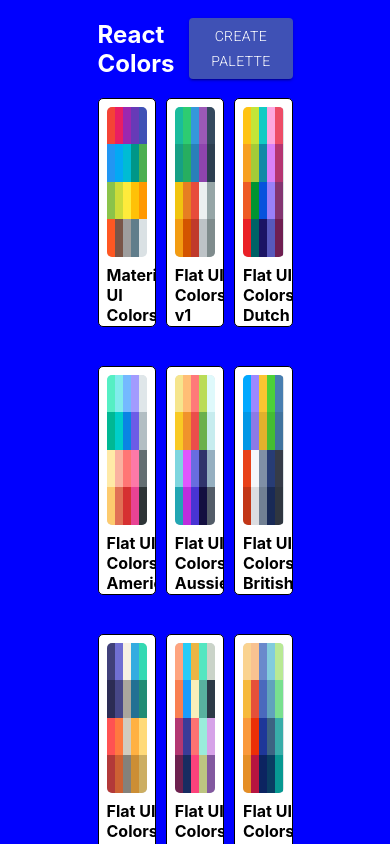
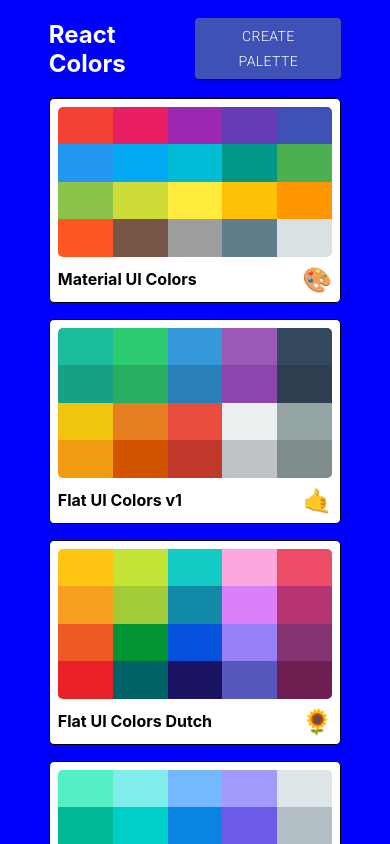
Before and after one commit to OsvaldoSalomon/ReactColorsApp, a React (Create React App) app: page / in a window 390 px wide. Shown: the top 844 px of the page. Built offline with nearby package versions, Linux system fonts and the light colour scheme.

Commit message:
Make PaletteList responsive

```diff
--- a/src/components/Palettes/styles/MiniPaletteStyles.js
+++ b/src/components/Palettes/styles/MiniPaletteStyles.js
@@ -4,14 +4,12 @@
         border: "1px solid black",
         borderRadius: "5px",
         padding: "0.5rem",
-        paddingBottom: "1.7rem",
         position: "relative",
         overflow: "hidden",
         cursor: "pointer",
         "&:hover svg": {
             opacity: 1
         },
-
     },
     colors: {
         backgroundColor: "#dae1e4",
--- a/src/components/Palettes/styles/PaletteListStyles.js
+++ b/src/components/Palettes/styles/PaletteListStyles.js
@@ -1,18 +1,25 @@
+import sizes from "./sizes";
+
 export default {
     root: {
         backgroundColor: "blue",
         height: "100vh",
-        overflow: "auto",
         display: "flex",
         alignItems: "flex-start",
-        justifyContent: "center"
+        justifyContent: "center",
     },
     container: {
         width: "50%",
         display: "flex",
         alignItems: "flex-start",
         flexDirection: "column",
-        flexWrap: "wrap"
+        flexWrap: "wrap",
+        [sizes.down("xl")]: {
+            width: "80%"
+        },
+        [sizes.down("xs")]: {
+            width: "75%"
+        },
     },
     nav: {
         display: "flex",
@@ -30,6 +37,13 @@
         width: "100%",
         display: "grid",
         gridTemplateColumns: "repeat(3, 30%)",
-        gridGap: "5%"
+        gridGap: "2.5rem",
+        [sizes.down("md")]: {
+            gridTemplateColumns: "repeat(2, 50%)"
+        },
+        [sizes.down("xs")]: {
+            gridTemplateColumns: "repeat(1, 100%)",
+            gridGap: "1rem"
+        }
     }
 }
--- a/src/components/Palettes/styles/sizes.js
+++ b/src/components/Palettes/styles/sizes.js
@@ -8,6 +8,7 @@
             sm: "767.98px",
             md: "991.98px",
             lg: "1199.98px",
+            xl: "1600px"
         }
         return `@media (max-width: ${sizes[size]})`
     }
```
